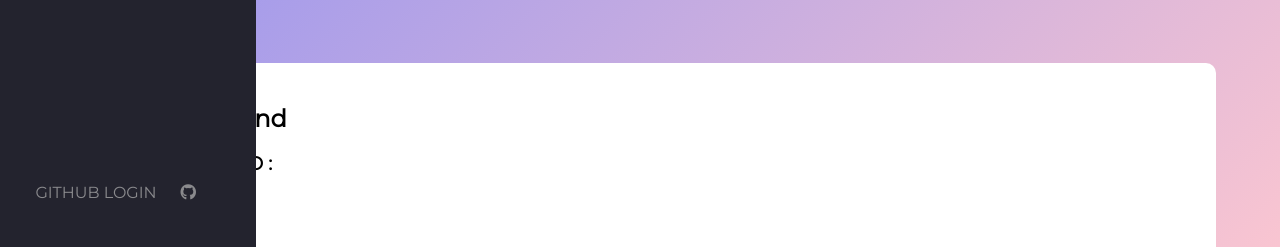
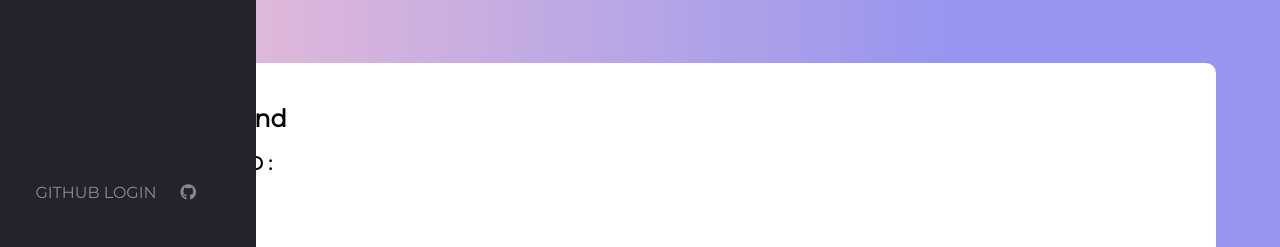
Before and after one commit to BVPIEEE/hackathon_portal, a Django app: template template/pages/dashboard.html in a window 1280 px wide. Shown: the part 553-800 px from the top of the page. Run offline with Django 3.2, Linux system fonts and the light colour scheme; the template is opened without the code that fills it, so the values that code supplies are empty; some libraries are stand-ins or nearby versions.

Commit message:
added chnages and tand 55

```diff
--- a/hackSettings/static/css/info.css
+++ b/hackSettings/static/css/info.css
@@ -3,7 +3,7 @@ body{
   padding: 0;
   background: #f9c5d1;  /* fallback for old browsers */
   background: -webkit-linear-gradient(to right, #f9c5d1, #9795ef);  /* Chrome 10-25, Safari 5.1-6 */
-  background-image: linear-gradient(315deg, #f9c5d1 0%, #9795ef 74%); /* W3C, IE 10+/ Edge, Firefox 16+, Chrome 26+, Opera 12+, Safari 7+ */
+  background-image: linear-gradient(90deg, #f9c5d1 0%, #9795ef 74%); /* W3C, IE 10+/ Edge, Firefox 16+, Chrome 26+, Opera 12+, Safari 7+ */
   width:100%;
 }
 body::-webkit-scrollbar{
--- a/template/pages/dashboard.html
+++ b/template/pages/dashboard.html
@@ -13,7 +13,7 @@
       padding: 0;
       background: #f9c5d1;  /* fallback for old browsers */
       background: -webkit-linear-gradient(to right, #f9c5d1, #9795ef);  /* Chrome 10-25, Safari 5.1-6 */
-      background-image: linear-gradient(315deg, #f9c5d1 0%, #9795ef 74%); /* W3C, IE 10+/ Edge, Firefox 16+, Chrome 26+, Opera 12+, Safari 7+ */
+      background-image: linear-gradient(90deg, #f9c5d1 0%, #9795ef 74%); /* W3C, IE 10+/ Edge, Firefox 16+, Chrome 26+, Opera 12+, Safari 7+ */
       width:100%;
     }
     body::-webkit-scrollbar{
--- a/template/pages/index.html
+++ b/template/pages/index.html
@@ -16,7 +16,7 @@
       <p>WIEHACK 2.0 is an all-women, 36-hour, virtual hackathon <br> Organized by BVPIEEE</p>
 
         <div class="startbtn">
-             <a href="{% url 'about' %}">START HACKATHON</a>
+             <a href="{% url 'dashboard' %}">START HACKATHON</a>
          </div>
       </div>
 
```
